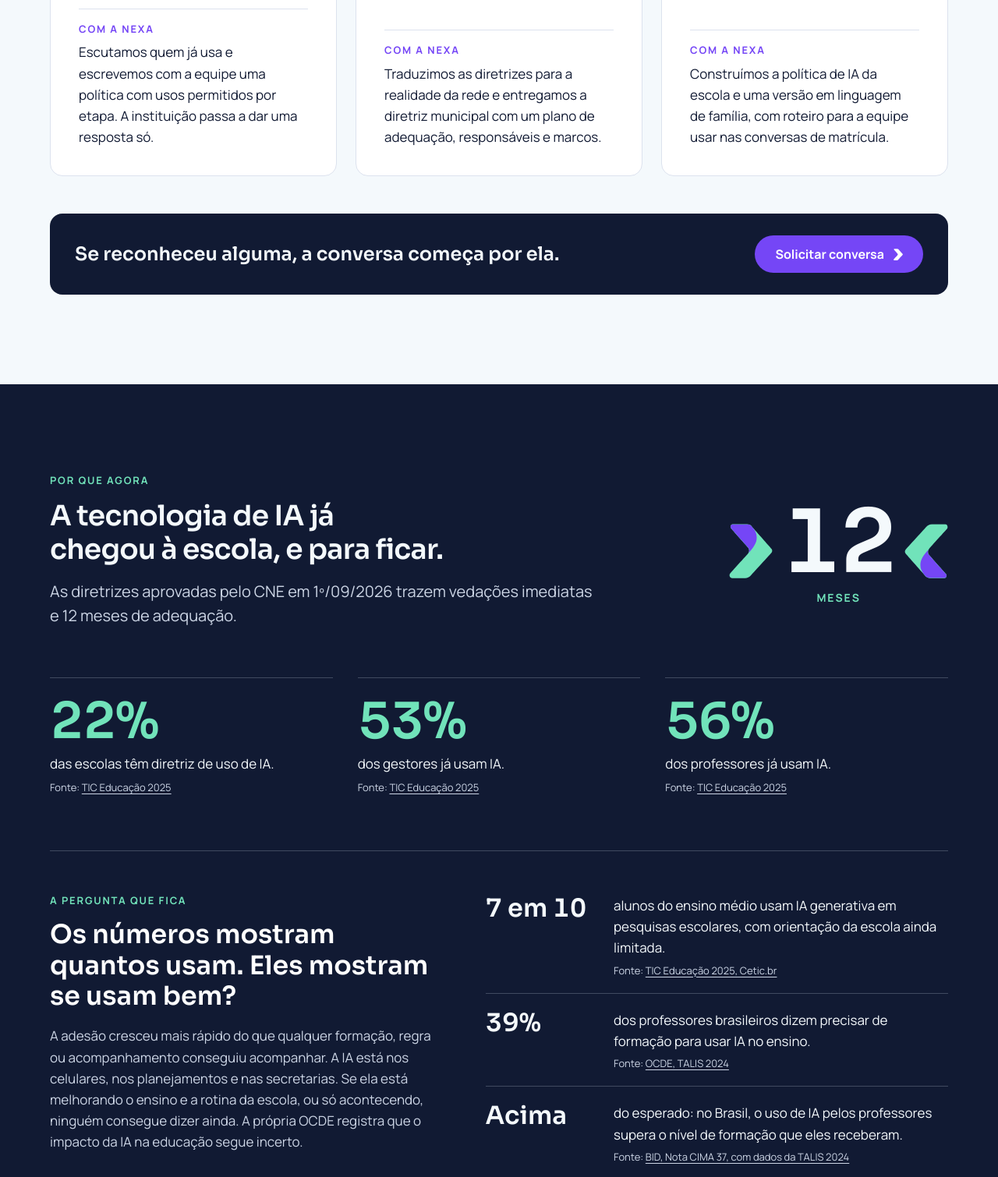
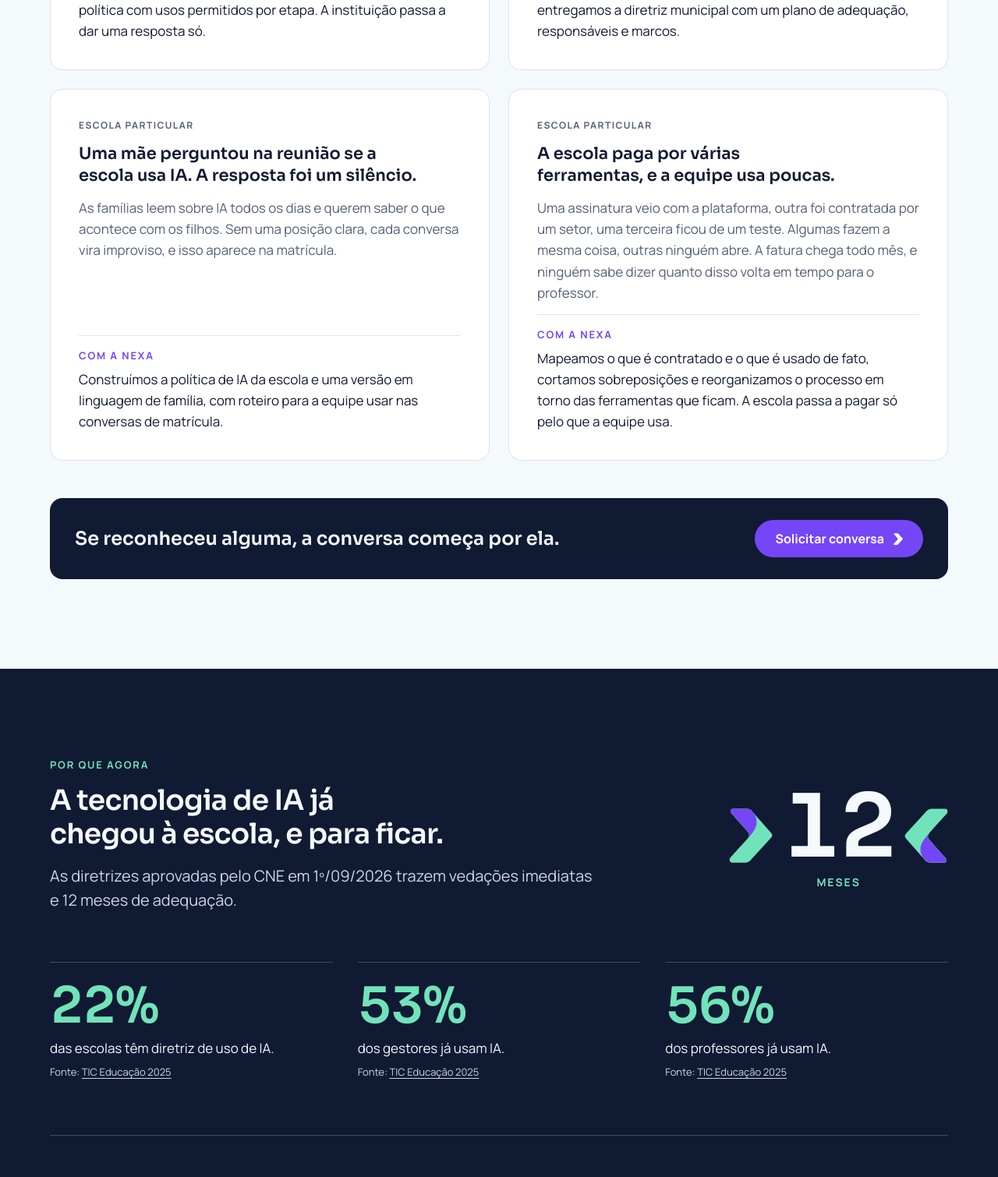
Before and after one commit to ianbenicio/NexaSite, an Astro site: page / in a window 1280 px wide. Shown: the part 2305-3815 px from the top of the page at 78% size. Built offline with nearby package versions, Linux system fonts and the light colour scheme; Astro itself is replaced by a stand-in of ours.

Commit message:
feat: prepara site para hospedagem e amplia cenas da home
- Fontes em WOFF2 com subset latino (524 KB -> 88 KB)
- Imagem Open Graph 1200x630, canonical, sitemap.xml e robots.txt
- Home: quarta cena (escola particular, gasto com ferramentas sem uso)
- "Acima do esperado" como título da evidência BID

Co-Authored-By: Claude Opus 5.5 <noreply@anthropic.com>

```diff
--- a/src/data/site.ts
+++ b/src/data/site.ts
@@ -48,7 +48,7 @@ export const DADOS = [
 export const EVIDENCIAS = [
   { valor: "7 em 10", texto: "alunos do ensino médio usam IA generativa em pesquisas escolares, com orientação da escola ainda limitada.", fonte: "TIC Educação 2025, Cetic.br", url: "https://cetic.br/media/pdf/analises/20260804094932_pt_br_tic_educacao_2025_coletiva_de_imprensa.pdf" },
   { valor: "39%", texto: "dos professores brasileiros dizem precisar de formação para usar IA no ensino.", fonte: "OCDE, TALIS 2024", url: "https://agenciabrasil.ebc.com.br/educacao/noticia/2025-10/professores-no-brasil-usam-mais-ia-que-media-dos-paises-da-ocde/" },
-  { valor: "Acima", texto: "do esperado: no Brasil, o uso de IA pelos professores supera o nível de formação que eles receberam.", fonte: "BID, Nota CIMA 37, com dados da TALIS 2024", url: "https://publications.iadb.org/publications/spanish/document/Nota-CIMA-37-Inteligencia-artificial-en-las-escuelas-evidencia-desde-TALIS-2024.pdf" },
+  { valor: "Acima do esperado", texto: "No Brasil, o uso de IA pelos professores supera o nível de formação que eles receberam.", fonte: "BID, Nota CIMA 37, com dados da TALIS 2024", url: "https://publications.iadb.org/publications/spanish/document/Nota-CIMA-37-Inteligencia-artificial-en-las-escuelas-evidencia-desde-TALIS-2024.pdf" },
 ];
 
 // Doutrina 5.1 · uma mensagem, três falas.
--- a/src/layouts/Base.astro
+++ b/src/layouts/Base.astro
@@ -6,6 +6,8 @@ import { SITE } from "../data/site";
 
 interface Props { titulo?: string; descricao?: string; }
 const { titulo, descricao = SITE.descricao } = Astro.props;
+const canonical = new URL(Astro.url.pathname, Astro.site).href;
+const ogImg = new URL("/brand/og-nexa.png", Astro.site).href;
 const tituloFinal = titulo ? `${titulo} · Nexa Inteligência Educacional` : `Nexa Inteligência Educacional · ${SITE.assinatura}`;
 ---
 <!doctype html>
@@ -19,13 +21,21 @@ const tituloFinal = titulo ? `${titulo} · Nexa Inteligência Educacional` : `Ne
     <link rel="icon" href="/favicon.svg" type="image/svg+xml" />
     <link rel="icon" href="/favicon-32.png" sizes="32x32" type="image/png" />
     <link rel="apple-touch-icon" href="/apple-touch-icon.png" />
-    <link rel="preload" href="/fonts/Sora-600.ttf" as="font" type="font/ttf" crossorigin />
-    <link rel="preload" href="/fonts/Manrope-400.ttf" as="font" type="font/ttf" crossorigin />
+    <link rel="preload" href="/fonts/Sora-600.woff2" as="font" type="font/woff2" crossorigin />
+    <link rel="preload" href="/fonts/Manrope-400.woff2" as="font" type="font/woff2" crossorigin />
     <meta property="og:type" content="website" />
     <meta property="og:locale" content="pt_BR" />
     <meta property="og:title" content={tituloFinal} />
     <meta property="og:description" content={descricao} />
-    <meta property="og:image" content="/brand/avatar-512.png" />
+    <link rel="canonical" href={canonical} />
+    <link rel="sitemap" href="/sitemap.xml" />
+    <meta property="og:url" content={canonical} />
+    <meta property="og:site_name" content="Nexa Inteligência Educacional" />
+    <meta property="og:image" content={ogImg} />
+    <meta property="og:image:width" content="1200" />
+    <meta property="og:image:height" content="630" />
+    <meta property="og:image:alt" content="Nexa Inteligência Educacional: Organize o processo antes da escolha da ferramenta." />
+    <meta name="twitter:card" content="summary_large_image" />
   </head>
   <body>
     <a class="pular" href="#conteudo">Pular para o conteúdo</a>
--- a/src/pages/index.astro
+++ b/src/pages/index.astro
@@ -25,6 +25,12 @@ const cenas = [
     titulo: "Uma mãe perguntou na reunião se a escola usa IA. A resposta foi um silêncio.",
     texto: "As famílias leem sobre IA todos os dias e querem saber o que acontece com os filhos. Sem uma posição clara, cada conversa vira improviso, e isso aparece na matrícula.",
     nexa: "Construímos a política de IA da escola e uma versão em linguagem de família, com roteiro para a equipe usar nas conversas de matrícula.",
+  },
+  {
+    quem: "Escola particular",
+    titulo: "A escola paga por várias ferramentas, e a equipe usa poucas.",
+    texto: "Uma assinatura veio com a plataforma, outra foi contratada por um setor, uma terceira ficou de um teste. Algumas fazem a mesma coisa, outras ninguém abre. A fatura chega todo mês, e ninguém sabe dizer quanto disso volta em tempo para o professor.",
+    nexa: "Mapeamos o que é contratado e o que é usado de fato, cortamos sobreposições e reorganizamos o processo em torno das ferramentas que ficam. A escola passa a pagar só pelo que a equipe usa.",
   },
 ];
 ---
@@ -135,7 +141,7 @@ const cenas = [
         <ul class="indaga__lista">
           {EVIDENCIAS.map((d) => (
             <li>
-              <p class="indaga__v tabular">{d.valor}</p>
+              <p class:list={["indaga__v tabular", { "indaga__v--longo": d.valor.length > 8 }]}>{d.valor}</p>
               <p>{d.texto}</p>
               <p class="legenda">Fonte: <a href={d.url} target="_blank" rel="noopener">{d.fonte}<span class="sr-only"> (abre em nova aba)</span></a></p>
             </li>
@@ -217,7 +223,8 @@ const cenas = [
   .indaga__lista li { display: grid; grid-template-columns: 8.5em 1fr; column-gap: 20px; padding: 20px 0; border-top: 1px solid rgb(204 213 229 / .25); }
   .indaga__lista li:first-child { border-top: 0; padding-top: 0; }
   .indaga__lista .legenda { grid-column: 2; margin-top: 6px; }
-  .indaga__v { grid-row: span 2; font-family: var(--font-titulo); font-weight: 600; font-size: clamp(26px, 2.6vw, 32px); line-height: 1.1; color: var(--nexa-claro); white-space: nowrap; }
+  .indaga__v { grid-row: span 2; font-family: var(--font-titulo); font-weight: 600; font-size: clamp(26px, 2.6vw, 32px); line-height: 1.1; color: var(--nexa-claro); }
+  .indaga__v--longo { font-size: clamp(20px, 1.9vw, 24px); }
   @media (max-width: 520px) { .indaga__lista li { grid-template-columns: 1fr; } .indaga__lista .legenda { grid-column: 1; } .indaga__v { grid-row: auto; margin-bottom: 6px; } }
   .dados__v { font-family: var(--font-titulo); font-weight: 600; font-size: clamp(44px, 5vw, 64px); line-height: 1; color: var(--nexa-menta); letter-spacing: -0.02em; }
   @media (max-width: 720px) { .dados { grid-template-columns: 1fr; gap: 0; } .dados li { padding-block: 24px; } }
@@ -250,7 +257,7 @@ const cenas = [
   .recusa { margin: 8px 0 40px; padding: 24px 28px; border-left: 3px solid var(--nexa-violeta); background: var(--nexa-claro); border-radius: 0 var(--raio-sm) var(--raio-sm) 0; max-width: 860px; }
   .recusa > * + * { margin-top: 8px; }
 
-  .cenas { list-style: none; padding: 0; margin: 56px 0 0; display: grid; grid-template-columns: repeat(auto-fit, minmax(min(100%, 340px), 1fr)); gap: 24px; }
+  .cenas { list-style: none; padding: 0; margin: 56px 0 0; display: grid; grid-template-columns: repeat(auto-fit, minmax(min(100%, 420px), 1fr)); gap: 24px; }
   .cena { display: flex; flex-direction: column; gap: 14px; padding: clamp(24px, 3vw, 36px); border: 1px solid var(--nexa-linha); border-radius: var(--raio); background: var(--nexa-branco); }
   .cena__quem { font-size: 12px; font-weight: 700; letter-spacing: .12em; text-transform: uppercase; color: var(--nexa-muted); }
   .cena h3 { font-size: clamp(19px, 1.7vw, 21px); }
--- /dev/null
+++ b/src/pages/robots.txt.ts
@@ -0,0 +1,6 @@
+import type { APIRoute } from "astro";
+
+export const GET: APIRoute = ({ site }) =>
+  new Response(`User-agent: *\nAllow: /\n\nSitemap: ${new URL("/sitemap.xml", site).href}\n`, {
+    headers: { "Content-Type": "text/plain; charset=utf-8" },
+  });
--- a/src/styles/global.css
+++ b/src/styles/global.css
@@ -1,12 +1,12 @@
 @import "./tokens.css";
 
 /* ---------- fontes (OFL, 06_Fontes) ---------- */
-@font-face { font-family: "Sora"; src: url("/fonts/Sora-600.ttf") format("truetype"); font-weight: 600; font-display: swap; }
-@font-face { font-family: "Sora"; src: url("/fonts/Sora-700.ttf") format("truetype"); font-weight: 700; font-display: swap; }
-@font-face { font-family: "Manrope"; src: url("/fonts/Manrope-400.ttf") format("truetype"); font-weight: 400; font-display: swap; }
-@font-face { font-family: "Manrope"; src: url("/fonts/Manrope-500.ttf") format("truetype"); font-weight: 500; font-display: swap; }
-@font-face { font-family: "Manrope"; src: url("/fonts/Manrope-600.ttf") format("truetype"); font-weight: 600; font-display: swap; }
-@font-face { font-family: "Manrope"; src: url("/fonts/Manrope-700.ttf") format("truetype"); font-weight: 700; font-display: swap; }
+@font-face { font-family: "Sora"; src: url("/fonts/Sora-600.woff2") format("woff2"); font-weight: 600; font-display: swap; }
+@font-face { font-family: "Sora"; src: url("/fonts/Sora-700.woff2") format("woff2"); font-weight: 700; font-display: swap; }
+@font-face { font-family: "Manrope"; src: url("/fonts/Manrope-400.woff2") format("woff2"); font-weight: 400; font-display: swap; }
+@font-face { font-family: "Manrope"; src: url("/fonts/Manrope-500.woff2") format("woff2"); font-weight: 500; font-display: swap; }
+@font-face { font-family: "Manrope"; src: url("/fonts/Manrope-600.woff2") format("woff2"); font-weight: 600; font-display: swap; }
+@font-face { font-family: "Manrope"; src: url("/fonts/Manrope-700.woff2") format("woff2"); font-weight: 700; font-display: swap; }
 
 /* ---------- base ---------- */
 *, *::before, *::after { box-sizing: border-box; }
```
Also changed, not shown: src/pages/sitemap.xml.ts (added, +20 -0 lines), public/brand/og-nexa.png (added), public/fonts/Manrope-400.ttf (deleted), public/fonts/Manrope-400.woff2 (added), public/fonts/Manrope-500.ttf (deleted), public/fonts/Manrope-500.woff2 (added), public/fonts/Manrope-600.ttf (deleted), public/fonts/Manrope-600.woff2 (added), public/fonts/Manrope-700.ttf (deleted), public/fonts/Manrope-700.woff2 (added), public/fonts/Sora-600.ttf (deleted), public/fonts/Sora-600.woff2 (added), public/fonts/Sora-700.ttf (deleted), public/fonts/Sora-700.woff2 (added).
